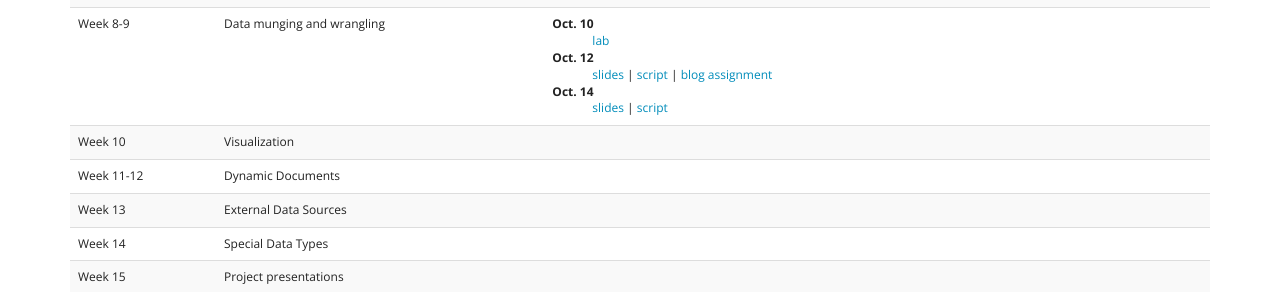
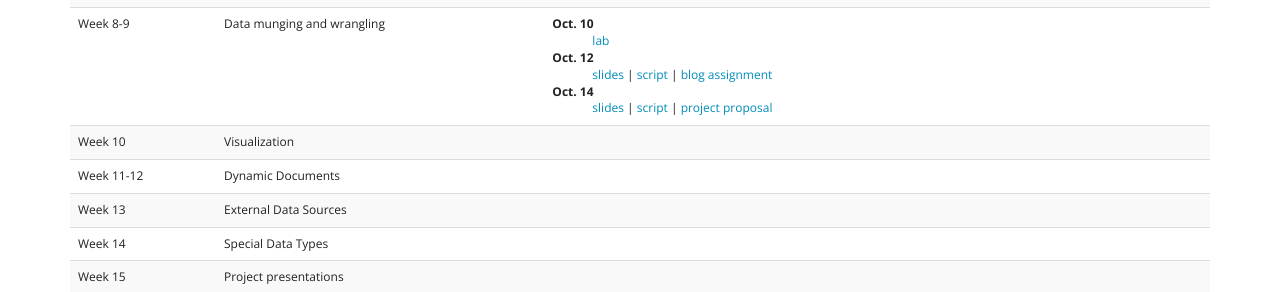
Before and after one commit to agron590-ISU/agron590-ISU.github.io, a Jekyll site: the page built from syllabus.html, in a window 1280 px wide. Shown: the part 937-1229 px from the top of the page. Built offline with Jekyll 4.4.1, drawn with Linux system fonts in a browser that asks for light colours.

Commit message:
add link to project proposal

```diff
--- a/syllabus.html
+++ b/syllabus.html
@@ -107,7 +107,7 @@ The full syllabus is available <a href="http://agron590-isu.github.io/materials/
           <dt>Oct. 12</dt>
           <dd><a href="../materials/week_08/dplyr/slides_dplyr.html" target=_blank>slides</a> | <a href="../materials/week_08/dplyr/script_dplyr.R" target=_blank>script</a> | <a href="https://github.com/agron590-ISU/blog/tree/master/08" target=_blank>blog assignment</a></dd>
           <dt>Oct. 14</dt>
-          <dd><a href="../materials/week_08/verbs/slides_verbs.html" target=_blank>slides</a> | <a href="../materials/week_08/dplyr/script_verbs.R" target=_blank>script</a></dd>
+          <dd><a href="../materials/week_08/verbs/slides_verbs.html" target=_blank>slides</a> | <a href="../materials/week_08/dplyr/script_verbs.R" target=_blank>script</a> | <a href="../materials//week_00/final-project/proposal-description.html" target=_blank>project proposal</a></dd>
         </dl>
         </td>
       </tr>
```
